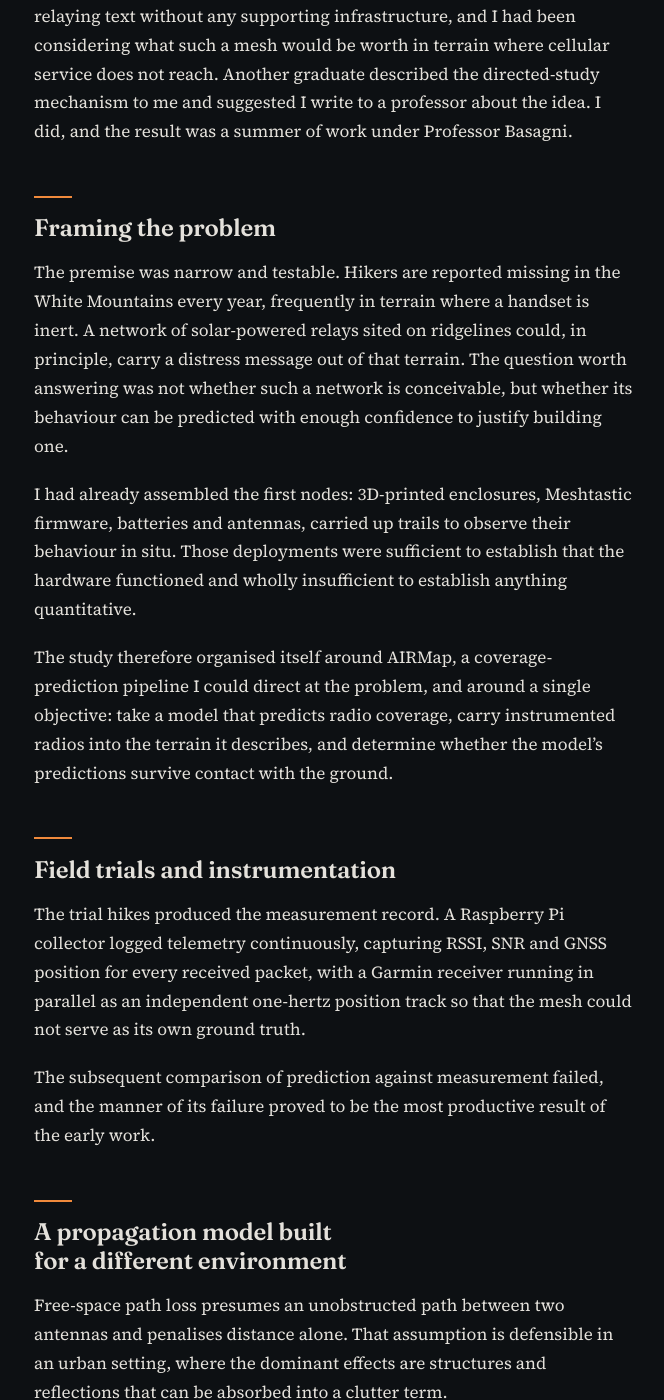
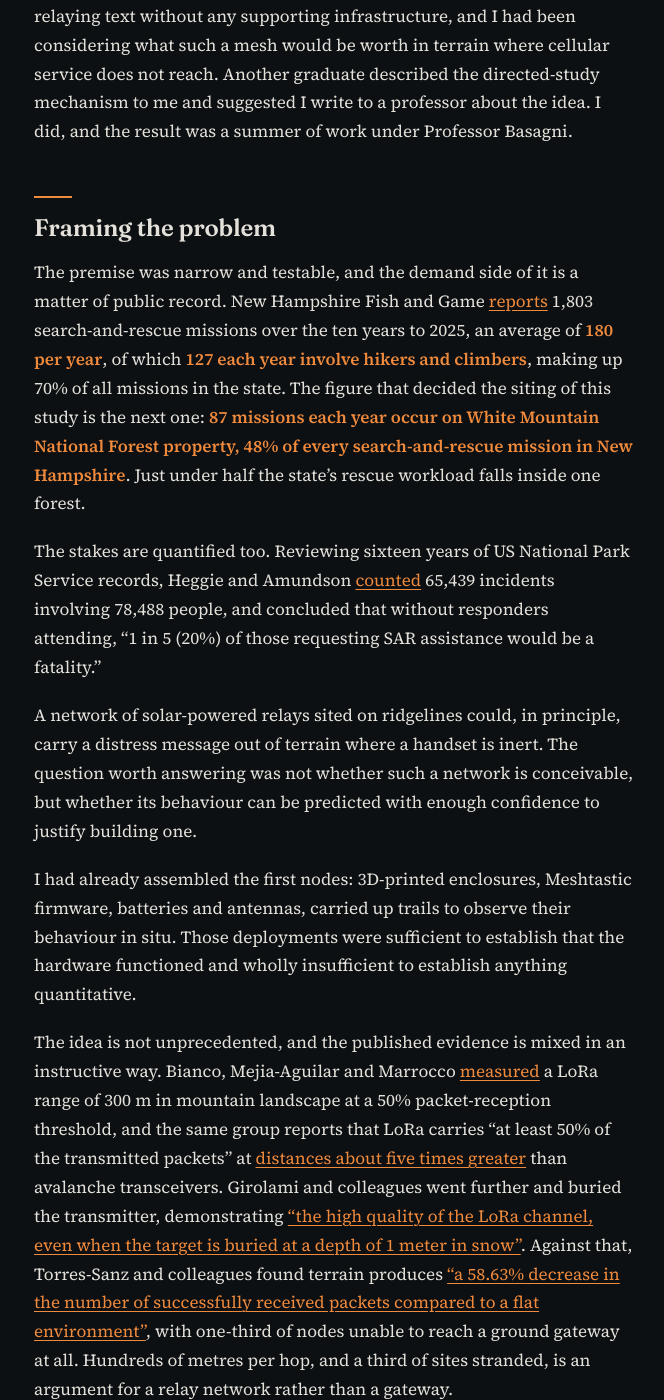
Before and after one commit to edoherty2017/edoherty2017.github.io, a Jekyll site: the page built from _posts/2026-11-05-tuckett.md, in a window 1280 px wide and 1400 px high, scrolled down 483 px. Shown: the whole window, without its empty margins (306-970 px from the left). Built offline with Jekyll 4.4.1, drawn with Linux system fonts in a browser that asks for light colours; some of the changed text lies outside the part shown.

Commit message:
Cite SAR statistics, prior LoRa mountain deployments, and solar sizing
Adds NH Fish and Game mission figures (87 a year on the WMNF, 48% of all
state missions), the Heggie and Amundson NPS review, measured LoRa SAR
ranges in mountain terrain, the avalanche-snowpack result, the terrain
packet-loss comparison, Kansal's energy-neutral operation, Jeong and
Culler on winter-solstice panel sizing, measured LiFePO4 cold capacity
loss, and measured snow losses on PV at comparable latitude.

Co-Authored-By: Claude Opus 5 <noreply@anthropic.com>
Claude-Session: https://claude.ai/code/session_01DG7e8ydEM2dpSTUFw7pRqc

```diff
--- a/_posts/2026-11-05-tuckett.md
+++ b/_posts/2026-11-05-tuckett.md
@@ -15,16 +15,45 @@ Professor Basagni.
 
 ## Framing the problem
 
-The premise was narrow and testable. Hikers are reported missing in the White Mountains
-every year, frequently in terrain where a handset is inert. A network of solar-powered
-relays sited on ridgelines could, in principle, carry a distress message out of that
-terrain. The question worth answering was not whether such a network is conceivable, but
-whether its behaviour can be predicted with enough confidence to justify building one.
+The premise was narrow and testable, and the demand side of it is a matter of public
+record. New Hampshire Fish and Game
+[reports](https://www.wildlife.nh.gov/law-enforcement-division/fish-and-game-specialty-teams/search-and-rescue-funding)
+1,803 search-and-rescue missions over the ten years to 2025, an average of **180 per
+year**, of which **127 each year involve hikers and climbers**, making up 70% of all
+missions in the state. The figure that decided the siting of this study is the next one:
+**87 missions each year occur on White Mountain National Forest property, 48% of every
+search-and-rescue mission in New Hampshire**. Just under half the state's rescue
+workload falls inside one forest.
+
+The stakes are quantified too. Reviewing sixteen years of US National Park Service
+records, Heggie and Amundson [counted](https://pubmed.ncbi.nlm.nih.gov/19737043/) 65,439
+incidents involving 78,488 people, and concluded that without responders attending,
+"1 in 5 (20%) of those requesting SAR assistance would be a fatality."
+
+A network of solar-powered relays sited on ridgelines could, in principle, carry a
+distress message out of terrain where a handset is inert. The question worth answering
+was not whether such a network is conceivable, but whether its behaviour can be predicted
+with enough confidence to justify building one.
 
 I had already assembled the first nodes: 3D-printed enclosures, Meshtastic firmware,
 batteries and antennas, carried up trails to observe their behaviour in situ. Those
 deployments were sufficient to establish that the hardware functioned and wholly
 insufficient to establish anything quantitative.
+
+The idea is not unprecedented, and the published evidence is mixed in an instructive way.
+Bianco, Mejia-Aguilar and Marrocco
+[measured](https://doi.org/10.23919/URSIGASS49373.2020.9232231) a LoRa range of 300 m in
+mountain landscape at a 50% packet-reception threshold, and the same group reports that
+LoRa carries "at least 50% of the transmitted packets" at
+[distances about five times greater](https://doi.org/10.1109/JIOT.2020.3017044) than
+avalanche transceivers. Girolami and colleagues went further and buried the transmitter,
+demonstrating ["the high quality of the LoRa channel, even when the target is buried at a
+depth of 1 meter in snow"](https://doi.org/10.1109/ACCESS.2024.3497654). Against that,
+Torres-Sanz and colleagues found terrain produces
+["a 58.63% decrease in the number of successfully received packets compared to a flat
+environment"](https://zaguan.unizar.es/record/168138?ln=en), with one-third of nodes
+unable to reach a ground gateway at all. Hundreds of metres per hop, and a third of sites
+stranded, is an argument for a relay network rather than a gateway.
 
 The study therefore organised itself around AIRMap, a coverage-prediction pipeline I could
 direct at the problem, and around a single objective: take a model that predicts radio
@@ -102,6 +131,14 @@ instead. ns-3 is a mature protocol and packet-network framework, and it models n
 quantities that govern this problem: solar harvest against a per-site terrain horizon mask,
 battery depletion and recovery, seasonal weather, hiker arrivals along real trail geometry,
 and kiosk rental logistics.
+
+The target condition has a name. Kansal and colleagues define
+[energy-neutral operation](https://www.microsoft.com/en-us/research/wp-content/uploads/2007/12/kansal_TECS07.pdf)
+as the state in which "a desired performance level can be supported forever," and make the
+point that governs everything downstream: a harvesting node faces "rather than a limit on
+the maximum energy, a limit on the maximum rate at which the energy can be used." A relay
+does not run out of energy. It runs out of energy per day, in the darkest part of the
+year.
 
 The simulator was consequently implemented twice.
 
@@ -403,6 +440,26 @@ and additional storage has nothing to contribute.
 Identical battery, identical panel, quieter receiver. The receiver outperforms a fourfold
 increase in the solar kit, and by a substantial margin.
 
+That ordering is consistent with how the micro-solar literature sizes these systems. Jeong
+and Culler [size the panel](https://people.eecs.berkeley.edu/~culler/papers/tosn12microsolar_jeong.pdf)
+against worst-case annual solar radiation at day of year 356, the winter solstice, while
+sizing storage against the overnight extent rather than the season. Panel answers to
+winter; storage answers to darkness. Their worked examples sit at latitude 37.4 and the
+White Mountains are near 44, where the winter deficit is deeper, so the method transfers
+and the numbers do not.
+
+Two terms the model does not yet carry both point the same way. Lithium capacity falls
+with temperature, and Bressan and colleagues
+[measure](https://doi.org/10.3390/batteries11120439) a LiFePO4 module losing 15% of its
+capacity at approximately −10 °C and **35% at approximately −20 °C**, which is an ordinary
+February night on a Presidential ridge. Snow on the panel cuts the other way and is kinder
+than expected: Andrews, Pollard and Pearce
+[monitored](https://hal.science/hal-02120455/document) multi-angle arrays through two
+winters at a comparable latitude and found annual snowfall losses of only "3.5%-1% of
+expected yearly yield," concluding that existing prediction methods "provide overly
+conservative estimates of snow losses." Cold costs more than snow, and neither changes
+which lever is largest.
+
 That conclusion was not actionable. No component existed at the required sensitivity, which
 left duty cycling as the only available lever, and duty cycling carries a cost.
 
```
